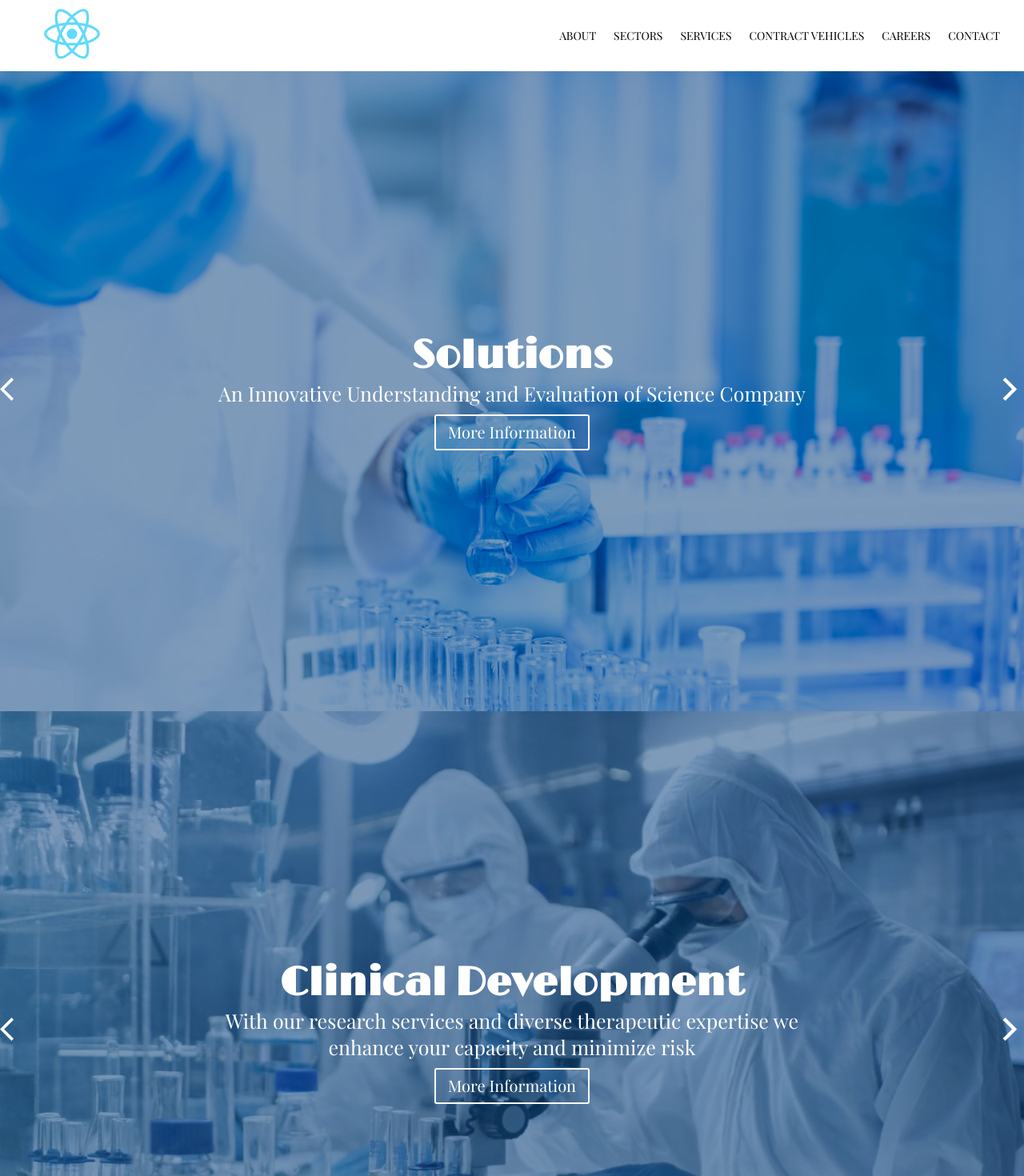
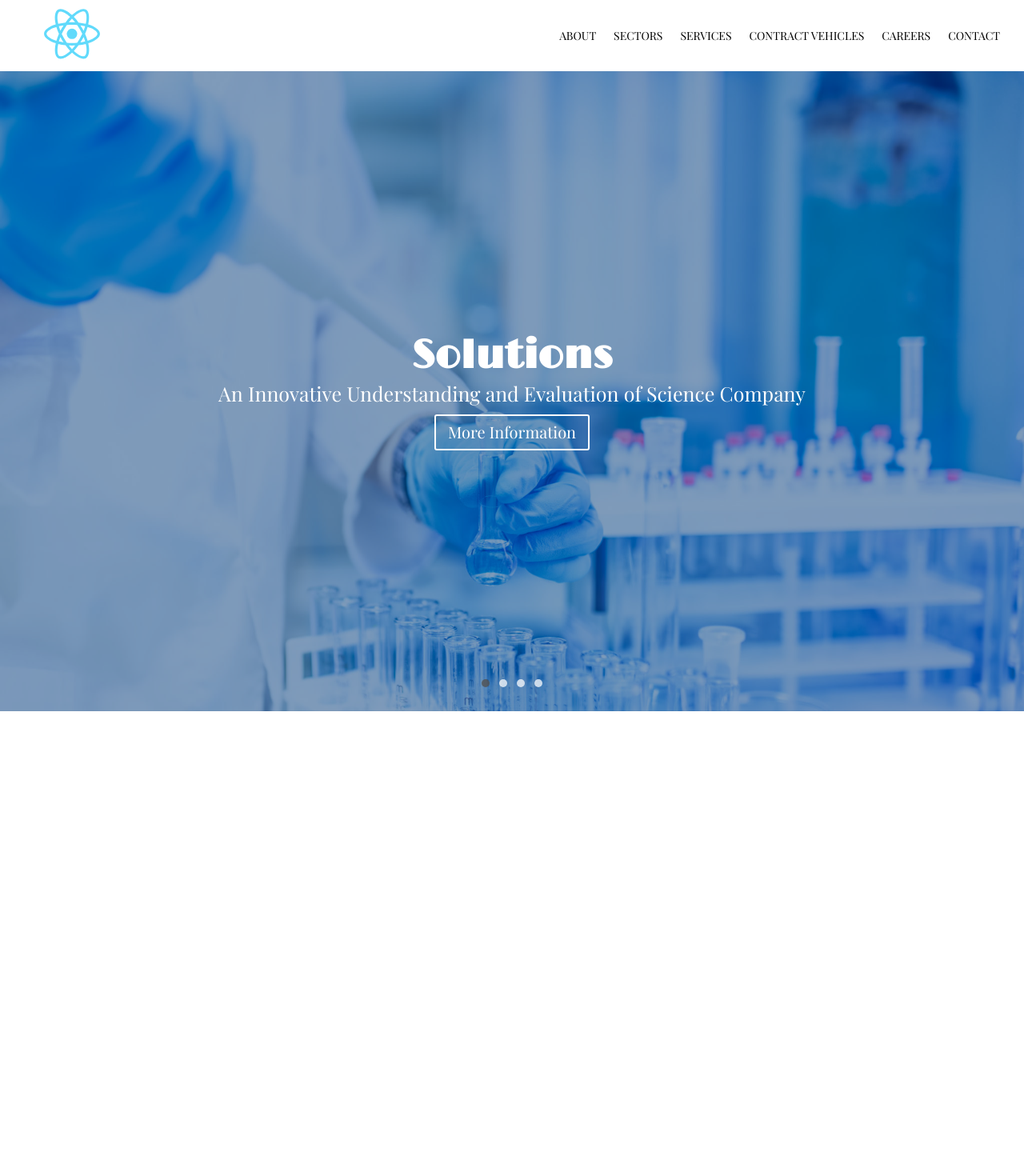
Before and after one commit to anwachuku15/officium, a React (Create React App) app: page / in a window 1280 px wide. Shown: the top 1470 px of the page at 80% size. After the commit the page ends 889 px from the top, so only its background shows below. Built offline with nearby package versions, Linux system fonts and the light colour scheme.

Commit message:
created carousel slideshow

```diff
--- a/src/components/Carousel.css
+++ b/src/components/Carousel.css
@@ -7,20 +7,33 @@
 
 @-webkit-keyframes fade {
   from {
-    opacity: 0.4;
+    opacity: 1;
   }
   to {
-    opacity: 1;
+    opacity: 0;
   }
 }
 
 @keyframes fade {
   from {
-    opacity: 0.4;
+    opacity: 1;
   }
   to {
-    opacity: 1;
+    opacity: 0;
   }
+}
+
+.carouselContainer {
+  display: flex;
+  flex-direction: column;
+  position: relative;
+}
+
+.carousel {
+  display: flex;
+  flex-direction: column;
+  width: 100%;
+  position: relative;
 }
 
 .carousel__item {
@@ -29,18 +42,66 @@
   background-repeat: no-repeat;
   height: 100vh;
   display: flex;
-  flex-direction: row;
   align-items: center;
   justify-content: center;
   color: white;
   text-align: center;
+  transition: all 0.3s ease;
 }
 
-.slide__arrowBack {
+.slide__arrows {
+  display: block;
+  flex-direction: row;
+  width: 100%;
+}
+.slide__arrowLeft,
+.slide__arrowRight {
+  color: rgba(255, 255, 255, 0.842);
+
+  z-index: 100;
+  top: 47%;
+  margin-top: 0;
+  transition: all 200ms ease-in-out;
+}
+
+.slide__arrowLeft > .MuiSvgIcon-root:hover,
+.slide__arrowRight > .MuiSvgIcon-root:hover {
+  cursor: pointer;
+}
+
+.slide__arrowLeft {
+  position: absolute;
+  margin-left: -30px;
+  opacity: 0;
+  transition: margin-left 0.3s, opacity 0.2s;
+}
+
+.carousel:hover .slide__arrowLeft {
+  margin-left: 33px;
+  opacity: 1;
+}
+
+.slide__arrowRight {
+  position: absolute;
+  right: 3%;
+}
+
+.slide__arrowRight {
+  position: absolute;
+  margin-right: -52px;
+  opacity: 0;
+  transition: margin-right 0.3s, opacity 0.2s;
+}
+
+.carousel:hover .slide__arrowRight {
+  margin-right: 11px;
+  opacity: 1;
 }
 
 .item__wrapper {
   display: flex;
+  align-items: center;
+  justify-content: center;
   flex-direction: column;
   padding: 16% 8%;
   width: 90%;
@@ -48,6 +109,7 @@
 
 .carousel__solutions {
   /* display: none; */
+
   background-image: url("../assets/img/solutions2.jpg");
   box-shadow: inset 0 0 0 2000px rgba(0, 56, 119, 0.5);
 }
@@ -60,6 +122,7 @@
 
 .carousel__education {
   /* display: none; */
+
   background-image: url("../assets/img/education.jpg");
   box-shadow: inset 0 0 0 2000px rgba(124, 106, 0, 0.438);
 }
@@ -72,23 +135,29 @@
 
 .carousel__dots {
   text-align: center;
+  position: absolute;
+  z-index: 10;
+  bottom: 20px;
+  left: 0;
+  width: 100%;
 }
 
 .carousel__dots > span {
   cursor: pointer;
-  height: 15px;
-  width: 15px;
+  height: 10px;
+  width: 10px;
   margin: 0 2px;
-  background-color: #bbb;
+  background-color: rgba(253, 253, 253, 0.74);
   border-radius: 50px;
   display: inline-block;
   transition: background-color 300ms ease;
   position: relative;
+  text-indent: -9999px;
 }
 
 .active,
 .carousel__dots > span:hover {
-  background-color: #717171;
+  background-color: #535353d0;
 }
 
 .carousel__title {
--- a/src/components/Carousel.js
+++ b/src/components/Carousel.js
@@ -1,19 +1,76 @@
-import React from "react";
+import React, { useEffect, useRef } from "react";
 import "./Carousel.css";
 import { Link } from "react-router-dom";
-import { ArrowBackIos, ArrowForwardIos } from "@material-ui/icons";
-
-import Slider from "react-slick";
-import "~slick-carousel/slick/slick.css";
-import "~slick-carousel/slick/slick-theme.css";
+import {
+  ArrowBackIosRounded,
+  ArrowForwardIosRounded,
+} from "@material-ui/icons";
 
 const Carousel = () => {
+  const solutions = useRef();
+  const clinicaldev = useRef();
+  const education = useRef();
+  const projectmgmt = useRef();
+
+  const first = useRef();
+  const second = useRef();
+  const third = useRef();
+  const fourth = useRef();
+  const dotRefs = [first, second, third, fourth];
+
+  let slide = 0;
+  let prev = 3;
+  let active = 0;
+  const slides = [solutions, clinicaldev, education, projectmgmt];
+
+  const slideControl = (n) => {
+    if (slide === 3 && n === 1) {
+      slide = 0;
+      showSlide(slide, 3);
+      console.log(0);
+    } else if (slide === 0 && n === -1) {
+      slide = 3;
+      showSlide(slide, 0);
+      console.log(3);
+    } else {
+      slide += n;
+      prev = slide - n;
+      showSlide(slide, prev);
+      console.log(slide);
+    }
+  };
+
+  const showSlide = (slide, prev) => {
+    slides[prev].current.style.display = "none";
+    dotRefs[prev].current.style.backgroundColor = "rgba(253, 253, 253, 0.74)";
+    slides[slide].current.style.display = "flex";
+    dotRefs[slide].current.style.backgroundColor = "#535353d0";
+  };
+
+  const chooseSlide = (selected) => {
+    slides[slide].current.style.display = "none";
+    dotRefs[slide].current.style.backgroundColor = "rgba(253, 253, 253, 0.74)";
+    slide = selected;
+    slides[slide].current.style.display = "flex";
+    dotRefs[slide].current.style.backgroundColor = "#535353d0";
+  };
+
+  useEffect(() => {
+    showSlide(slide, 3);
+  }, [showSlide]);
+
+  useEffect(() => {
+    dotRefs[0].current.style.backgroundColor = "#535353d0";
+  });
+
   return (
+    <div className="carouselContainer">
       <div className="carousel">
-      <div className="carousel__item carousel__solutions fade">
-        <div className="slide__arrowBack">
-          <ArrowBackIos fontSize="large" onClick={() => {}} />
-        </div>
+        <div
+          className="carousel__item carousel__solutions "
+          style={{ display: "none" }}
+          ref={solutions}
+        >
           <div className="item__wrapper">
             <h1 className="carousel__title">Solutions</h1>
             <p className="carousel__subtitle">
@@ -24,19 +81,17 @@ const Carousel = () => {
                 <span>More Information</span>
               </Link>
               <div className="link__arrowForward">
-              <ArrowForwardIos fontSize="small" />
+                <ArrowForwardIosRounded fontSize="small" />
               </div>
             </div>
           </div>
-        <div className="slide__arrowForward">
-          <ArrowForwardIos fontSize="large" />
-        </div>
         </div>
 
-      <div className="carousel__item carousel__clinicaldev fade">
-        <div className="slide__arrowBack">
-          <ArrowBackIos fontSize="large" />
-        </div>
+        <div
+          className="carousel__item carousel__clinicaldev "
+          style={{ display: "none" }}
+          ref={clinicaldev}
+        >
           <div className="item__wrapper">
             <h1 className="carousel__title">Clinical Development</h1>
             <p className="carousel__subtitle">
@@ -48,19 +103,17 @@ const Carousel = () => {
                 <span>More Information</span>
               </Link>
               <div className="link__arrowForward">
-              <ArrowForwardIos fontSize="small" />
+                <ArrowForwardIosRounded fontSize="small" />
               </div>
             </div>
           </div>
-        <div className="slide__arrowForward">
-          <ArrowForwardIos fontSize="large" />
-        </div>
         </div>
 
-      <div className="carousel__item carousel__education fade">
-        <div className="slide__arrowBack">
-          <ArrowBackIos fontSize="large" />
-        </div>
+        <div
+          className="carousel__item carousel__education "
+          style={{ display: "none" }}
+          ref={education}
+        >
           <div className="item__wrapper">
             <h1 className="carousel__title">Education</h1>
             <p className="carousel__subtitle">
@@ -72,19 +125,17 @@ const Carousel = () => {
                 <span>More Information</span>
               </Link>
               <div className="link__arrowForward">
-              <ArrowForwardIos fontSize="small" />
+                <ArrowForwardIosRounded fontSize="small" />
               </div>
             </div>
           </div>
-        <div className="slide__arrowForward">
-          <ArrowForwardIos fontSize="large" />
-        </div>
         </div>
 
-      <div className="carousel__item carousel__projectmanagement fade">
-        <div className="slide__arrowBack">
-          <ArrowBackIos fontSize="large" />
-        </div>
+        <div
+          className="carousel__item carousel__projectmanagement "
+          style={{ display: "none" }}
+          ref={projectmgmt}
+        >
           <div className="item__wrapper">
             <h1 className="carousel__title">Project Management</h1>
             <p className="carousel__subtitle">
@@ -96,21 +147,79 @@ const Carousel = () => {
                 <span>More Information</span>
               </Link>
               <div className="link__arrowForward">
-              <ArrowForwardIos fontSize="small" />
+                <ArrowForwardIosRounded fontSize="small" />
               </div>
             </div>
           </div>
-        <div className="slide__arrowForward">
-          <ArrowForwardIos fontSize="large" onClick={() => {}} />
+        </div>
+
+        <div className="slide__arrow">
+          <div className="slide__arrowLeft">
+            <ArrowBackIosRounded
+              fontSize="large"
+              onClick={() => slideControl(-1)}
+            />
+          </div>
+          <div className="slide__arrowRight">
+            <ArrowForwardIosRounded
+              fontSize="large"
+              onClick={() => slideControl(1)}
+            />
           </div>
         </div>
+      </div>
+      <div className="carousel__dots">
+        <span
+          ref={first}
+          style={{ marginRight: 10 }}
+          onClick={() => {
+            console.log(first.current.firstChild.data);
+            if (slide !== 0) {
+              chooseSlide(0);
+            } else {
+              return;
+            }
+          }}
+        >
+          0
+        </span>
 
-      {/* <a href="" className="prev"></a> */}
-      <div className="carousel__dots">
-        <span onClick={() => {}}></span>
-        <span onClick={() => {}}></span>
-        <span onClick={() => {}}></span>
-        <span onClick={() => {}}></span>
+        <span
+          ref={second}
+          style={{ marginRight: 10 }}
+          onClick={() => {
+            if (slide !== 1) {
+              console.log(second.current.firstChild.data);
+              chooseSlide(1);
+            } else return;
+          }}
+        >
+          1
+        </span>
+
+        <span
+          ref={third}
+          style={{ marginRight: 10 }}
+          onClick={() => {
+            console.log(third.current.firstChild.data);
+            if (slide !== 2) {
+              chooseSlide(2);
+            } else return;
+          }}
+        >
+          2
+        </span>
+        <span
+          ref={fourth}
+          onClick={() => {
+            console.log(fourth.current.firstChild.data);
+            if (slide !== 3) {
+              chooseSlide(3);
+            } else return;
+          }}
+        >
+          3
+        </span>
       </div>
     </div>
   );
```
Lines whose indentation alone changed are shown as unchanged.
